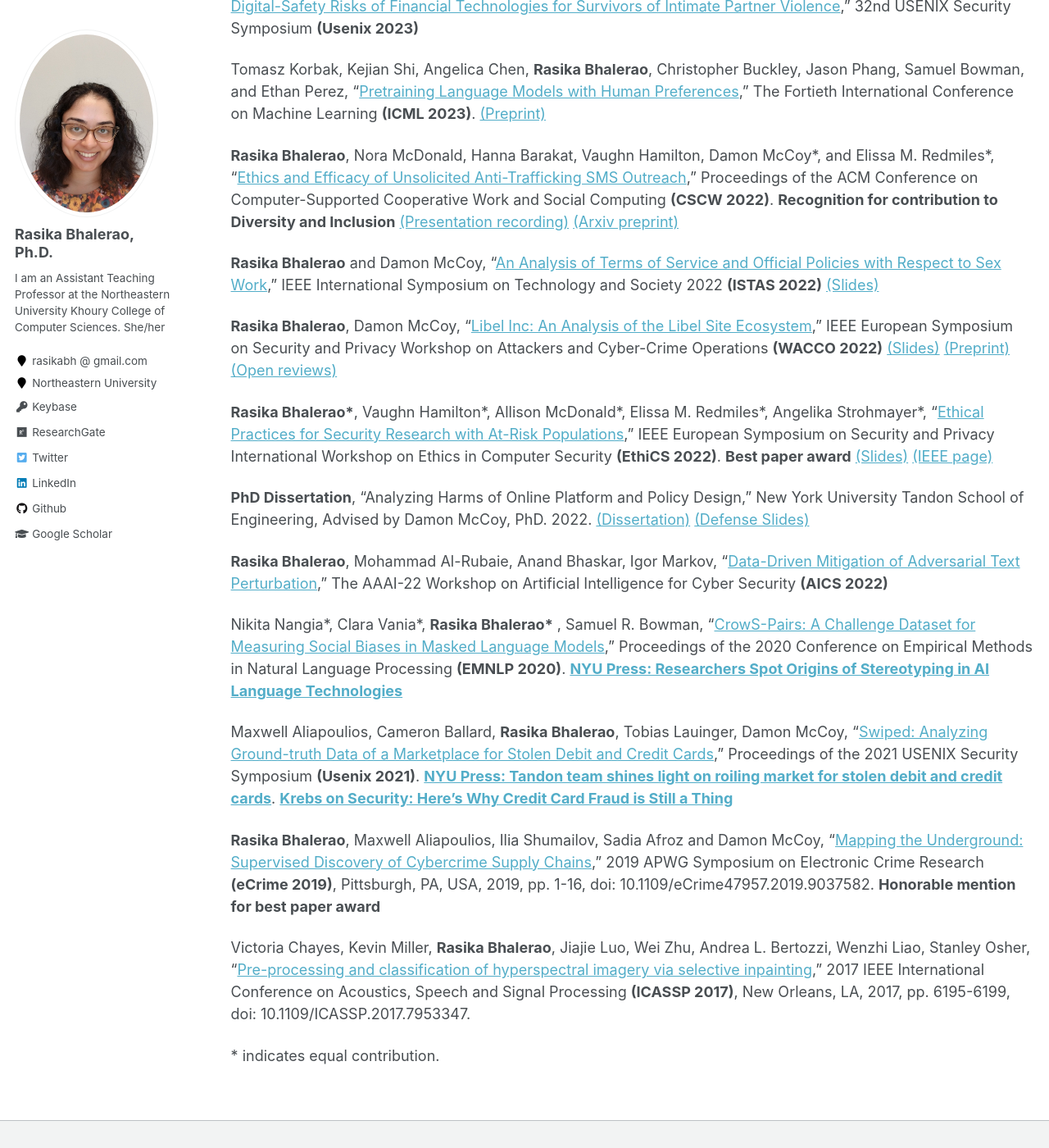
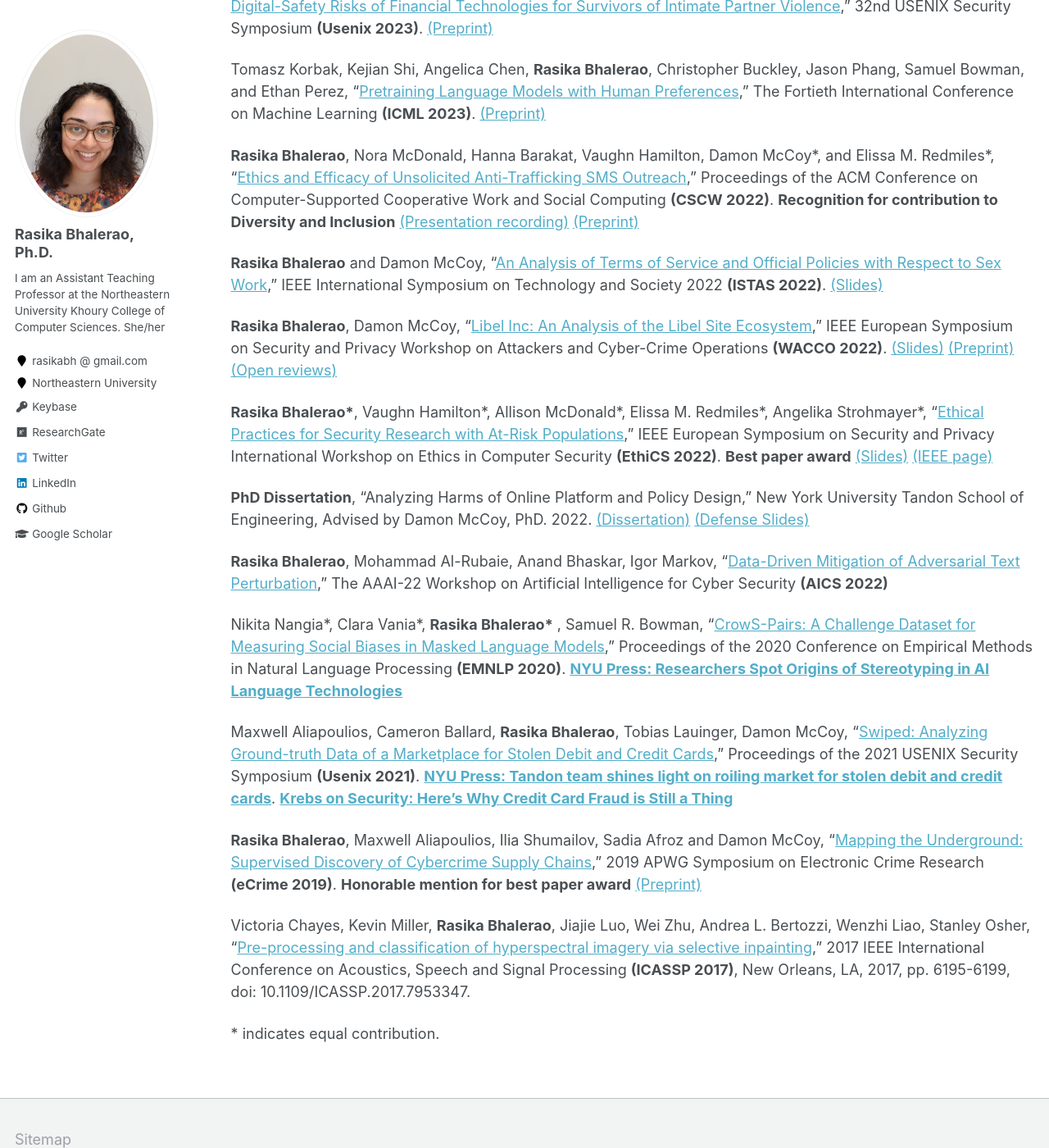
Before and after one commit to rasikabh/rasikabh.github.io, a Jekyll site: the page built from _pages/publications.md, in a window 1280 px wide and 1400 px high, scrolled down 379 px. Shown: the whole window at 82% size. Built offline with Jekyll 4.4.1, drawn with Linux system fonts in a browser that asks for light colours.

Commit message:
clean up publications page

```diff
--- a/_pages/publications.md
+++ b/_pages/publications.md
@@ -12,39 +12,38 @@
 {% include base_path %}
 
 Kejsi Take, Jordyn Young, **Rasika Bhalerao**, Kevin Gallagher, Andrea Forte, Damon McCoy, and Rachel Greenstadt,
-"[What to Expect When You’re Accessing: An Exploration of User Privacy Rights in People Search Websites](https://doi.org/10.56553/popets-2024-0118)," Proceedings on Privacy Enhancing Technologies Symposium **(PoPETS 2024)**
+"[What to Expect When You’re Accessing: An Exploration of User Privacy Rights in People Search Websites](https://doi.org/10.56553/popets-2024-0118)," Proceedings on Privacy Enhancing Technologies Symposium **(PoPETS 2024)**.
 
-**Rasika Bhalerao**, "[My Learnings from Allowing Large Language Models in Introductory Computer Science Classes](https://drive.google.com/file/d/17l5toGaSJ0KjaKqov-FlduO8tX2sg3WN/view?usp=sharing)," ACM Technical Symposium on Computer Science Education **(SIGCSE 2024)**
+**Rasika Bhalerao**, "[My Learnings from Allowing Large Language Models in Introductory Computer Science Classes](https://drive.google.com/file/d/17l5toGaSJ0KjaKqov-FlduO8tX2sg3WN/view?usp=sharing)," ACM Technical Symposium on Computer Science Education **(SIGCSE 2024)**.
 
 Rosanna Bellini, Kevin Lee, Megan A. Brown, Jeremy Shaffer, **Rasika Bhalerao**, and Thomas Ristenpart,
-"[The Digital-Safety Risks of Financial Technologies for Survivors of Intimate Partner Violence](https://www.rosiebellini.com/digital-safety/)," 32nd USENIX Security Symposium **(Usenix 2023)**
+"[The Digital-Safety Risks of Financial Technologies for Survivors of Intimate Partner Violence](https://www.usenix.org/conference/usenixsecurity23/presentation/bellini)," 32nd USENIX Security Symposium **(Usenix 2023)**. [(Preprint)](https://www.rosiebellini.com/digital-safety/)
 
 
 Tomasz Korbak, Kejian Shi, Angelica Chen, **Rasika Bhalerao**, Christopher Buckley, Jason Phang, Samuel Bowman, and Ethan Perez, "[Pretraining Language Models with Human Preferences](https://proceedings.mlr.press/v202/korbak23a.html)," The Fortieth International Conference on Machine Learning **(ICML 2023)**. [(Preprint)](https://arxiv.org/abs/2302.08582)
 
 **Rasika Bhalerao**, Nora McDonald, Hanna Barakat, Vaughn Hamilton, Damon McCoy\*, and Elissa M. Redmiles\*,
 "[Ethics and Efficacy of Unsolicited Anti-Trafficking SMS Outreach](https://dl.acm.org/doi/abs/10.1145/3555083)," Proceedings of the ACM Conference on
-Computer-Supported Cooperative Work and Social Computing **(CSCW 2022)**. **Recognition for contribution to Diversity and Inclusion** [(Presentation recording)](https://www.youtube.com/watch?v=vYbHjA8LgWc) [(Arxiv preprint)](https://arxiv.org/abs/2202.09527)
+Computer-Supported Cooperative Work and Social Computing **(CSCW 2022)**. **Recognition for contribution to Diversity and Inclusion** [(Presentation recording)](https://www.youtube.com/watch?v=vYbHjA8LgWc) [(Preprint)](https://arxiv.org/abs/2202.09527)
 
 **Rasika Bhalerao** and Damon McCoy,
-"[An Analysis of Terms of Service and Official Policies with Respect to Sex Work](https://drive.google.com/file/d/1JV_0ALmFSrrhISKcWs3LivvcG_ADiYnR/view?usp=sharing)," IEEE International Symposium on Technology and Society 2022 **(ISTAS 2022)** [(Slides)](https://drive.google.com/file/d/1sx2Lo0d7v_ovXqtpIShW7QJP70uqTAM4/view?usp=sharing)
+"[An Analysis of Terms of Service and Official Policies with Respect to Sex Work](https://drive.google.com/file/d/1JV_0ALmFSrrhISKcWs3LivvcG_ADiYnR/view?usp=sharing)," IEEE International Symposium on Technology and Society 2022 **(ISTAS 2022)**. [(Slides)](https://drive.google.com/file/d/1sx2Lo0d7v_ovXqtpIShW7QJP70uqTAM4/view?usp=sharing)
 
-**Rasika Bhalerao**, Damon McCoy, "[Libel Inc: An Analysis of the Libel Site Ecosystem](https://www.computer.org/csdl/proceedings-article/euros&pw/2022/956000a129/1EygzEFr8L6)," IEEE European Symposium on Security and Privacy Workshop on Attackers and Cyber-Crime Operations **(WACCO 2022)** [(Slides)](https://docs.google.com/presentation/d/1n5Fcw9ISfgFlQDkyCCx4ljL7QIPYLIIC7G7CX6FpZuE/edit?usp=drivesdk) [(Preprint)](https://drive.google.com/file/d/1aYwyTyfUsRlp3vVyB-RAkb-fzexexIk5/view?usp=sharing) [(Open reviews)](https://github.com/wacco-workshop/WACCO/blob/main/WACCO-2022/%5B6352%5D%20Libel%20Inc_%20An%20Analysis%20of%20the%20Libel%20Site%20Ecosystem_.pdf)
+**Rasika Bhalerao**, Damon McCoy, "[Libel Inc: An Analysis of the Libel Site Ecosystem](https://www.computer.org/csdl/proceedings-article/euros&pw/2022/956000a129/1EygzEFr8L6)," IEEE European Symposium on Security and Privacy Workshop on Attackers and Cyber-Crime Operations **(WACCO 2022)**. [(Slides)](https://docs.google.com/presentation/d/1n5Fcw9ISfgFlQDkyCCx4ljL7QIPYLIIC7G7CX6FpZuE/edit?usp=drivesdk) [(Preprint)](https://drive.google.com/file/d/1aYwyTyfUsRlp3vVyB-RAkb-fzexexIk5/view?usp=sharing) [(Open reviews)](https://github.com/wacco-workshop/WACCO/blob/main/WACCO-2022/%5B6352%5D%20Libel%20Inc_%20An%20Analysis%20of%20the%20Libel%20Site%20Ecosystem_.pdf)
 
 <b>Rasika Bhalerao\*</b>, Vaughn Hamilton\*, Allison McDonald\*, Elissa M. Redmiles\*, Angelika Strohmayer\*, "[Ethical Practices for Security Research with At-Risk Populations](https://elissaredmiles.com/research/ethics_2022.pdf)," IEEE European Symposium on Security and Privacy International Workshop on Ethics in Computer Security **(EthiCS 2022)**. **Best paper award** [(Slides)](https://docs.google.com/presentation/d/10hddEUQEcMnr824fuoNDQtMKbf-rf0Bll2PJpayDH7o/edit?usp=drivesdk) [(IEEE page)](https://www.computer.org/csdl/proceedings-article/euros&pw/2022/956000a546/1EygClQT9D2)
 
 **PhD Dissertation**, "Analyzing Harms of Online Platform and Policy Design," New York University Tandon School of Engineering, Advised by Damon McCoy, PhD. 2022. [(Dissertation)](https://www.proquest.com/docview/2670010306/2F77700E19FF4509PQ/2) [(Defense Slides)](https://drive.google.com/file/d/1_l8-v1fDbGzs7p_nfRS-3rH4gwv1EGs2/view?usp=sharing)
 
 **Rasika Bhalerao**, Mohammad Al-Rubaie, Anand Bhaskar, Igor Markov, "[Data-Driven Mitigation of
-Adversarial Text Perturbation](https://arxiv.org/abs/2202.09483)," The AAAI-22 Workshop on Artificial Intelligence for Cyber Security **(AICS
-2022)**
+Adversarial Text Perturbation](https://arxiv.org/abs/2202.09483)," The AAAI-22 Workshop on Artificial Intelligence for Cyber Security **(AICS 2022)**
 
 Nikita Nangia\*, Clara Vania\*, <b>Rasika Bhalerao\*</b>
 , Samuel R. Bowman, “[CrowS-Pairs: A Challenge Dataset for Measuring Social Biases in Masked Language Models](https://www.aclweb.org/anthology/2020.emnlp-main.154),” Proceedings of the 2020 Conference on Empirical Methods in Natural Language Processing **(EMNLP 2020)**. **[NYU Press: Researchers Spot Origins of Stereotyping in AI Language Technologies](https://www.nyu.edu/about/news-publications/news/2020/october/researchers-spot-origins-of-stereotyping-in-ai-language-technolo.html)**
 
 Maxwell Aliapoulios, Cameron Ballard, **Rasika Bhalerao**, Tobias Lauinger, Damon McCoy, "[Swiped: Analyzing Ground-truth Data of a Marketplace for Stolen Debit and Credit Cards](https://www.usenix.org/conference/usenixsecurity21/presentation/aliapoulios)," Proceedings of the 2021 USENIX Security Symposium **(Usenix 2021)**. **[NYU Press: Tandon team shines light on roiling market for stolen debit and credit cards](https://engineering.nyu.edu/news/tandon-team-shines-light-roiling-market-stolen-debit-and-credit-cards)**. **[Krebs on Security: Here’s Why Credit Card Fraud is Still a Thing](https://krebsonsecurity.com/2020/07/heres-why-credit-card-fraud-is-still-a-thing/)**
 
-**Rasika Bhalerao**, Maxwell Aliapoulios, Ilia Shumailov, Sadia Afroz and Damon McCoy, “[Mapping the Underground: Supervised Discovery of Cybercrime Supply Chains](http://damonmccoy.com/papers/ecrime2019.pdf),” 2019 APWG Symposium on Electronic Crime Research **(eCrime 2019)**, Pittsburgh, PA, USA, 2019, pp. 1-16, doi: 10.1109/eCrime47957.2019.9037582. **Honorable mention for best paper award**
+**Rasika Bhalerao**, Maxwell Aliapoulios, Ilia Shumailov, Sadia Afroz and Damon McCoy, “[Mapping the Underground: Supervised Discovery of Cybercrime Supply Chains](https://ieeexplore.ieee.org/document/9037582),” 2019 APWG Symposium on Electronic Crime Research **(eCrime 2019)**. **Honorable mention for best paper award** [(Preprint)](http://damonmccoy.com/papers/ecrime2019.pdf)
 
 Victoria Chayes, Kevin Miller, **Rasika Bhalerao**, Jiajie Luo, Wei Zhu, Andrea L. Bertozzi, Wenzhi Liao, Stanley Osher, “[Pre-processing and classification of hyperspectral imagery via selective inpainting](https://www.math.ucla.edu/~bertozzi/papers/ICASSP2017-final.pdf),” 2017 IEEE International Conference on Acoustics, Speech and Signal Processing **(ICASSP 2017)**, New Orleans, LA, 2017, pp. 6195-6199, doi: 10.1109/ICASSP.2017.7953347.
 
```
